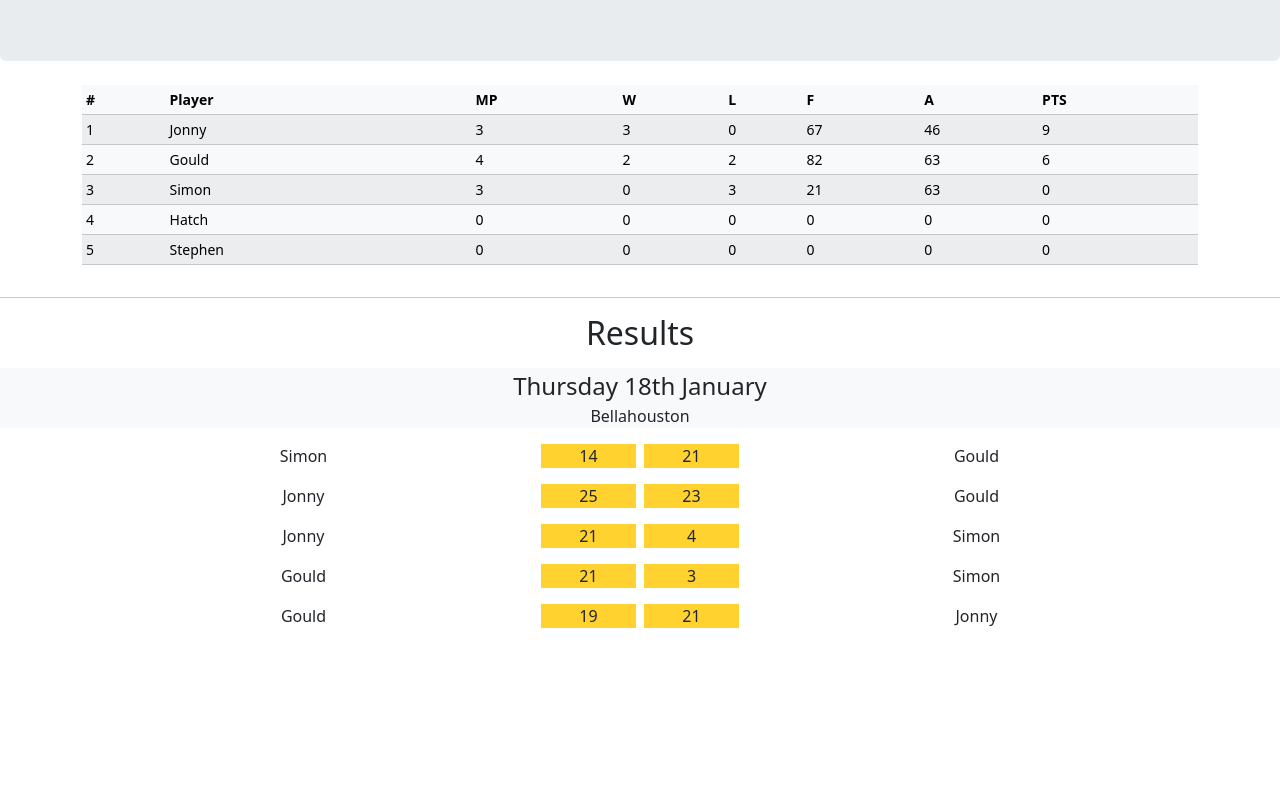
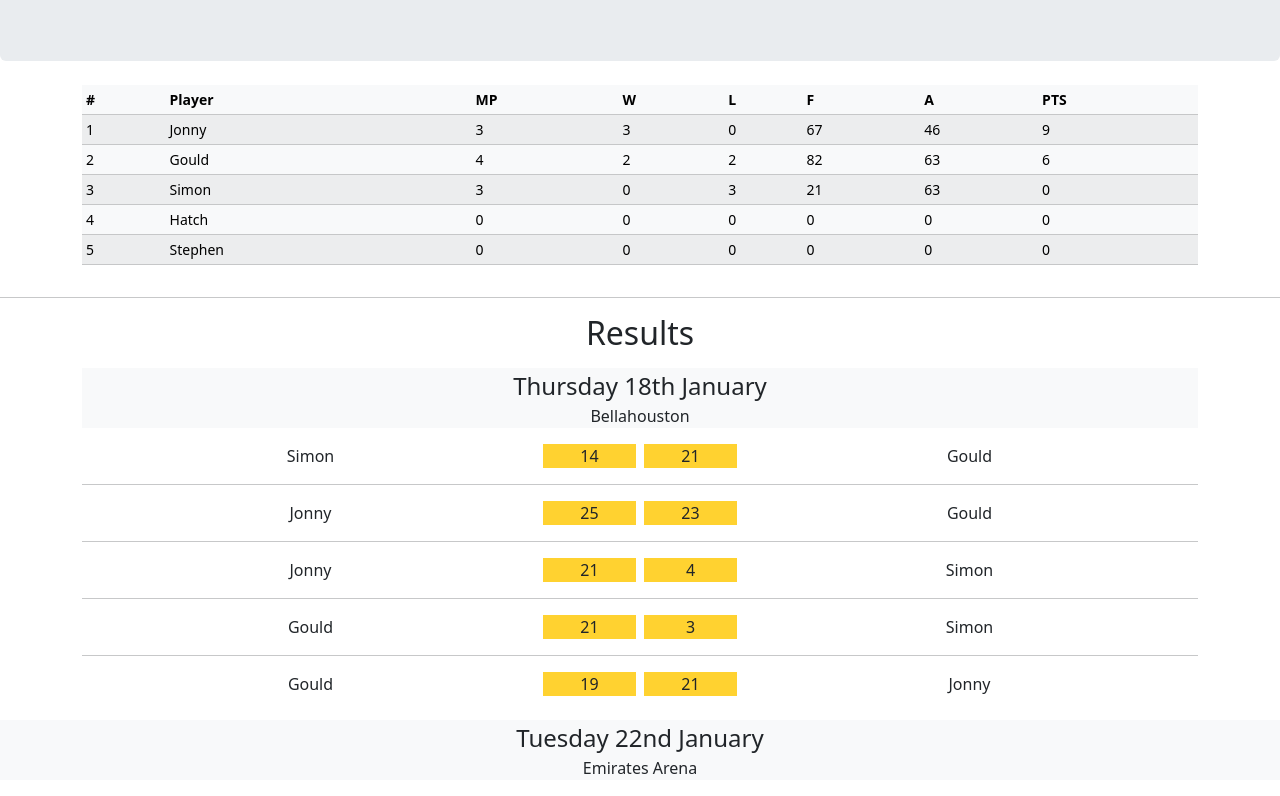
Before and after one commit to thedandydon/sport, a plain HTML site: page index.html in a window 1280 px wide. Shown: the part 426-1222 px from the top of the page. Before the commit the page ends 1070 px from the top, so only its background shows below. Drawn offline with nearby package versions, Linux system fonts and the light colour scheme.

Commit message:
Add files via upload

```diff
--- a/index.html
+++ b/index.html
@@ -5,6 +5,7 @@
     <meta name="viewport" content="width=device-width, initial-scale=1.0">
     <link href="https://cdn.jsdelivr.net/npm/bootstrap@5.3.2/dist/css/bootstrap.min.css" rel="stylesheet" integrity="sha384-T3c6CoIi6uLrA9TneNEoa7RxnatzjcDSCmG1MXxSR1GAsXEV/Dwwykc2MPK8M2HN" crossorigin="anonymous">
     <script src="https://cdn.jsdelivr.net/npm/bootstrap@5.3.2/dist/js/bootstrap.bundle.min.js" integrity="sha384-C6RzsynM9kWDrMNeT87bh95OGNyZPhcTNXj1NW7RuBCsyN/o0jlpcV8Qyq46cDfL" crossorigin="anonymous"></script>
+    <link href="styles.css" rel="stylesheet">
     <title>Mumsnet Sport</title>
 </head>
 <body>
@@ -14,10 +15,6 @@
         <div class="container-fluid bg-dark px-3">
           <p class="navbar-brand mb-0 text-white">Sport > Badminton</p>
         </div>
-
-
-
-
     <div class="p-4 p-md-5 mb-4 rounded text-body-emphasis bg-body-secondary">
         <div class="col-lg-6 px-0">
           <h1 class="display-4 fst-italic">Jonny stuns Gould in season opener double-victory</h1>
@@ -101,6 +98,7 @@
 <div class="container-fluid d-flex justify-content-center mb-2">
     <h2>Results</h2>
 </div>
+<div class="container mb-4">
   <div class="container-fluid text-center bg-light text-dark">
     <p class="fs-4 m-0">Thursday 18th January </p>
     <p class="fw-light mb-3">Bellahouston</p>
@@ -110,10 +108,10 @@
       <div class="col">
         Simon
       </div>
-      <div class="col-1 mx-1 px-1" style="background-color: #ffd230;">
+      <div class="col-1 mx-1 px-1 score">
         14
       </div>
-      <div class="col-1 mx-1 px-1" style="background-color: #ffd230;">
+      <div class="col-1 mx-1 px-1 score">
         21
       </div>
       <div class="col">
@@ -121,15 +119,16 @@
       </div>
     </div>
   </div>
+  <hr>
   <div class="container text-center my-3">
     <div class="row">
       <div class="col">
         Jonny
       </div>
-      <div class="col-1 mx-1 px-1" style="background-color: #ffd230;">
+      <div class="col-1 mx-1 px-1 score">
         25
       </div>
-      <div class="col-1 mx-1 px-1" style="background-color: #ffd230;">
+      <div class="col-1 mx-1 px-1 score">
         23
       </div>
       <div class="col">
@@ -137,15 +136,16 @@
       </div>
     </div>
   </div>
+  <hr>
   <div class="container text-center my-3">
     <div class="row">
       <div class="col">
         Jonny
       </div>
-      <div class="col-1 mx-1 px-1" style="background-color: #ffd230;">
+      <div class="col-1 mx-1 px-1 score">
         21
       </div>
-      <div class="col-1 mx-1 px-1" style="background-color: #ffd230;">
+      <div class="col-1 mx-1 px-1 score">
         4
       </div>
       <div class="col">
@@ -153,15 +153,16 @@
       </div>
     </div>
   </div>
+  <hr>
   <div class="container text-center my-3">
     <div class="row">
       <div class="col">
         Gould
       </div>
-      <div class="col-1 mx-1 px-1" style="background-color: #ffd230;">
+      <div class="col-1 mx-1 px-1 score">
         21
       </div>
-      <div class="col-1 mx-1 px-1" style="background-color: #ffd230;">
+      <div class="col-1 mx-1 px-1 score">
         3
       </div>
       <div class="col">
@@ -169,15 +170,16 @@
       </div>
     </div>
   </div>
+  <hr>
   <div class="container text-center my-3">
     <div class="row">
       <div class="col">
         Gould
       </div>
-      <div class="col-1 mx-1 px-1" style="background-color: #ffd230;">
+      <div class="col-1 mx-1 px-1 score">
         19
       </div>
-      <div class="col-1 mx-1 px-1" style="background-color: #ffd230;">
+      <div class="col-1 mx-1 px-1 score">
         21
       </div>
       <div class="col">
@@ -185,6 +187,30 @@
       </div>
     </div>
   </div>
+</div>
+
+
+  <div class="container-fluid text-center bg-light text-dark">
+    <p class="fs-4 m-0">Tuesday 22nd January </p>
+    <p class="fw-light mb-3">Emirates Arena</p>
+</div>
+<!-- <div class="container text-center my-3">
+  <div class="row">
+    <div class="col">
+      Player
+    </div>
+    <div class="col-1 mx-1 px-1 score">
+      0
+    </div>
+    <div class="col-1 mx-1 px-1 score">
+      0
+    </div>
+    <div class="col">
+      Player
+    </div>
+  </div>
+</div>
+<hr>-->
 
   <!-- Result Template
 
@@ -193,10 +219,10 @@
       <div class="col">
         Player
       </div>
-      <div class="col-1">
+      <div class="col-1 mx-1 px-1 score">
         Score
       </div>
-      <div class="col-1">
+      <div class="col-1 mx-1 px-1 score">
         Score
       </div>
       <div class="col">
--- /dev/null
+++ b/styles.css
@@ -0,0 +1,3 @@
+.score {
+    background-color: #ffd230;
+}
```
Lines whose indentation alone changed are shown as unchanged.
